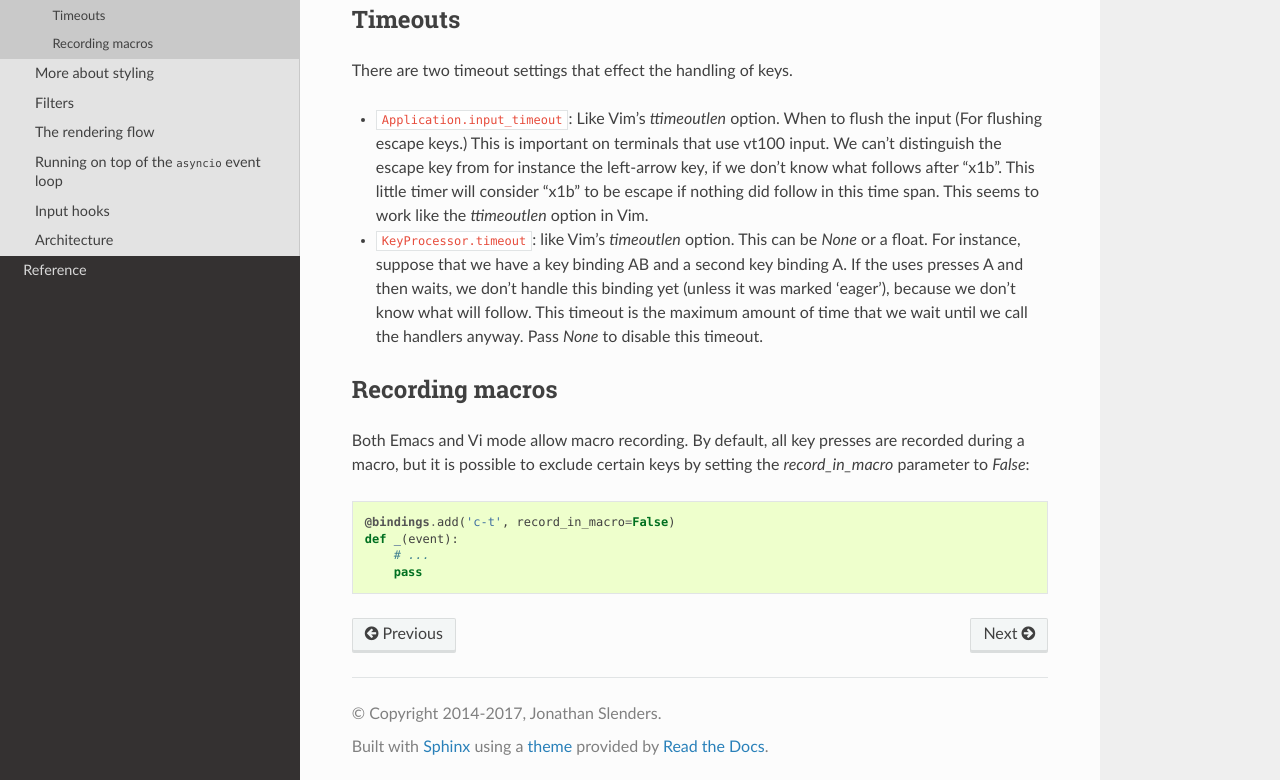
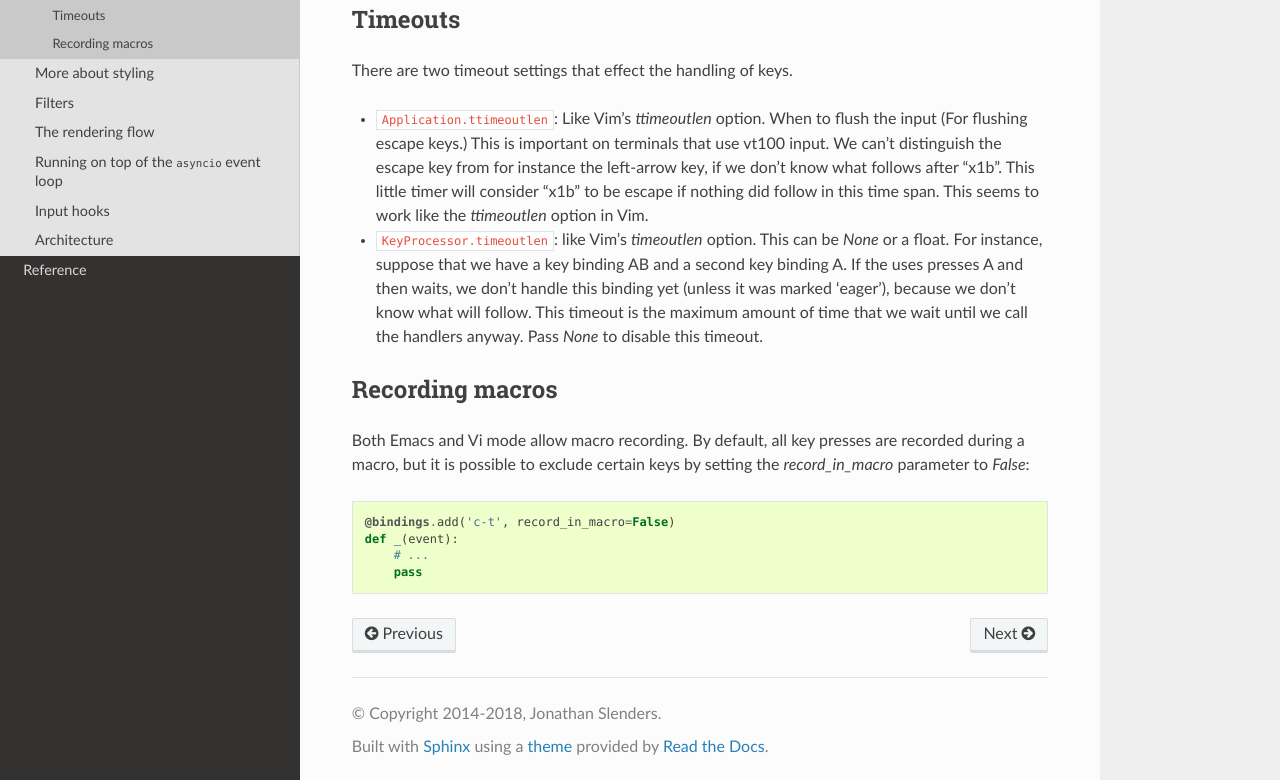
Before and after one commit to dbcli/pgcli, a Sphinx documentation site: the page built from docs/pages/advanced_topics/key_bindings.rst, in a window 1280 px wide and 1400 px high, scrolled down 2132 px. Shown: the part 617-1397 px from the top of the window. Built offline with Sphinx 7.4.7 and the Read the Docs theme 2.0.0, drawn with Linux system fonts in a browser that asks for light colours.

Commit message:
A few small doc improments.

```diff
--- a/docs/conf.py
+++ b/docs/conf.py
@@ -44,7 +44,7 @@ master_doc = 'index'
 
 # General information about the project.
 project = u'prompt_toolkit'
-copyright = u'2014-2017, Jonathan Slenders'
+copyright = u'2014-2018, Jonathan Slenders'
 
 # The version info for the project you're documenting, acts as replacement for
 # |version| and |release|, also used in various other places throughout the
--- a/docs/pages/advanced_topics/key_bindings.rst
+++ b/docs/pages/advanced_topics/key_bindings.rst
@@ -159,14 +159,14 @@ Timeouts
 
 There are two timeout settings that effect the handling of keys.
 
-- ``Application.input_timeout``: Like Vim's `ttimeoutlen` option.
+- ``Application.ttimeoutlen``: Like Vim's `ttimeoutlen` option.
   When to flush the input (For flushing escape keys.) This is important on
   terminals that use vt100 input. We can't distinguish the escape key from for
   instance the left-arrow key, if we don't know what follows after "\x1b". This
   little timer will consider "\x1b" to be escape if nothing did follow in this
   time span.  This seems to work like the `ttimeoutlen` option in Vim.
 
-- ``KeyProcessor.timeout``: like Vim's `timeoutlen` option.
+- ``KeyProcessor.timeoutlen``: like Vim's `timeoutlen` option.
   This can be `None` or a float.  For instance, suppose that we have a key
   binding AB and a second key binding A. If the uses presses A and then waits,
   we don't handle this binding yet (unless it was marked 'eager'), because we
```
